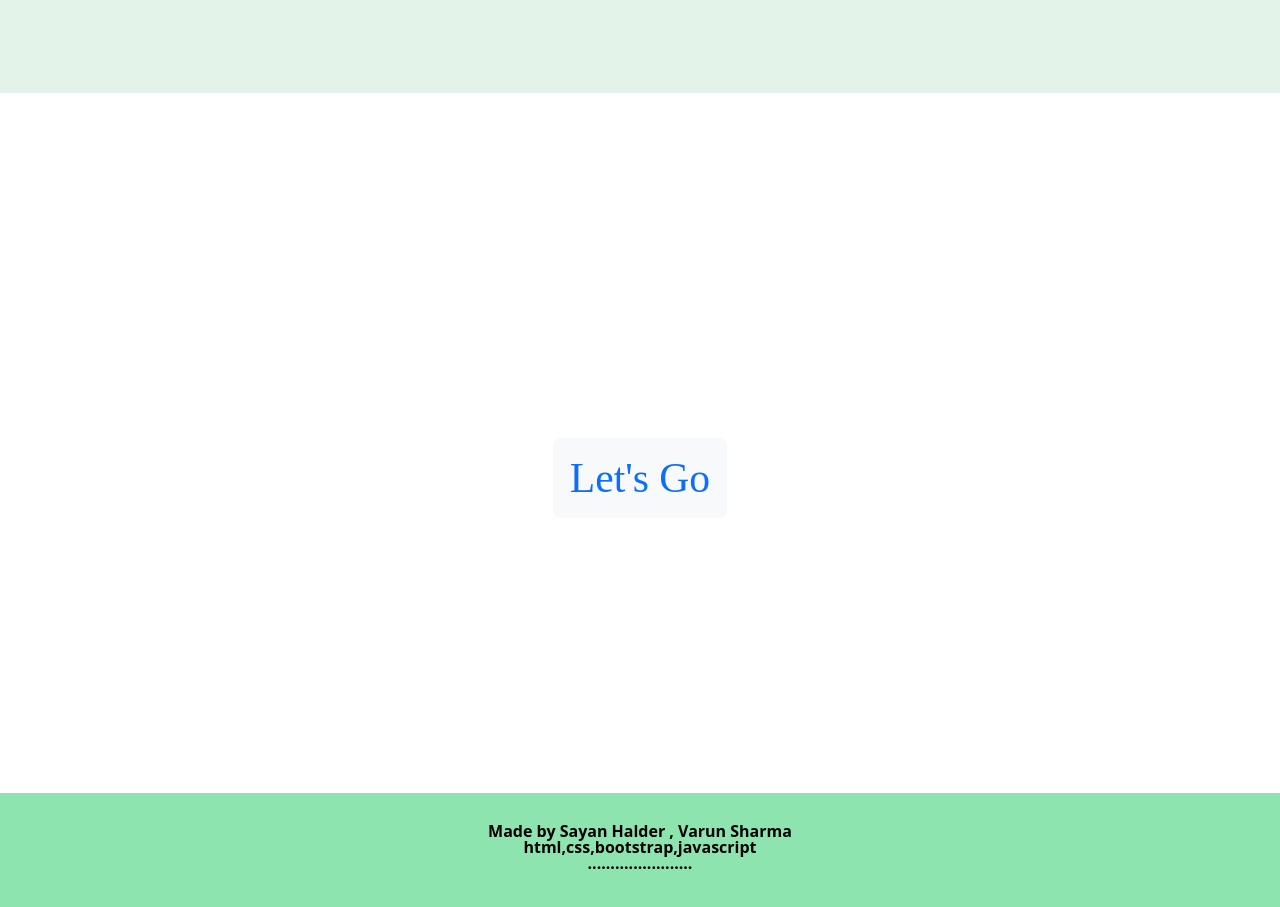
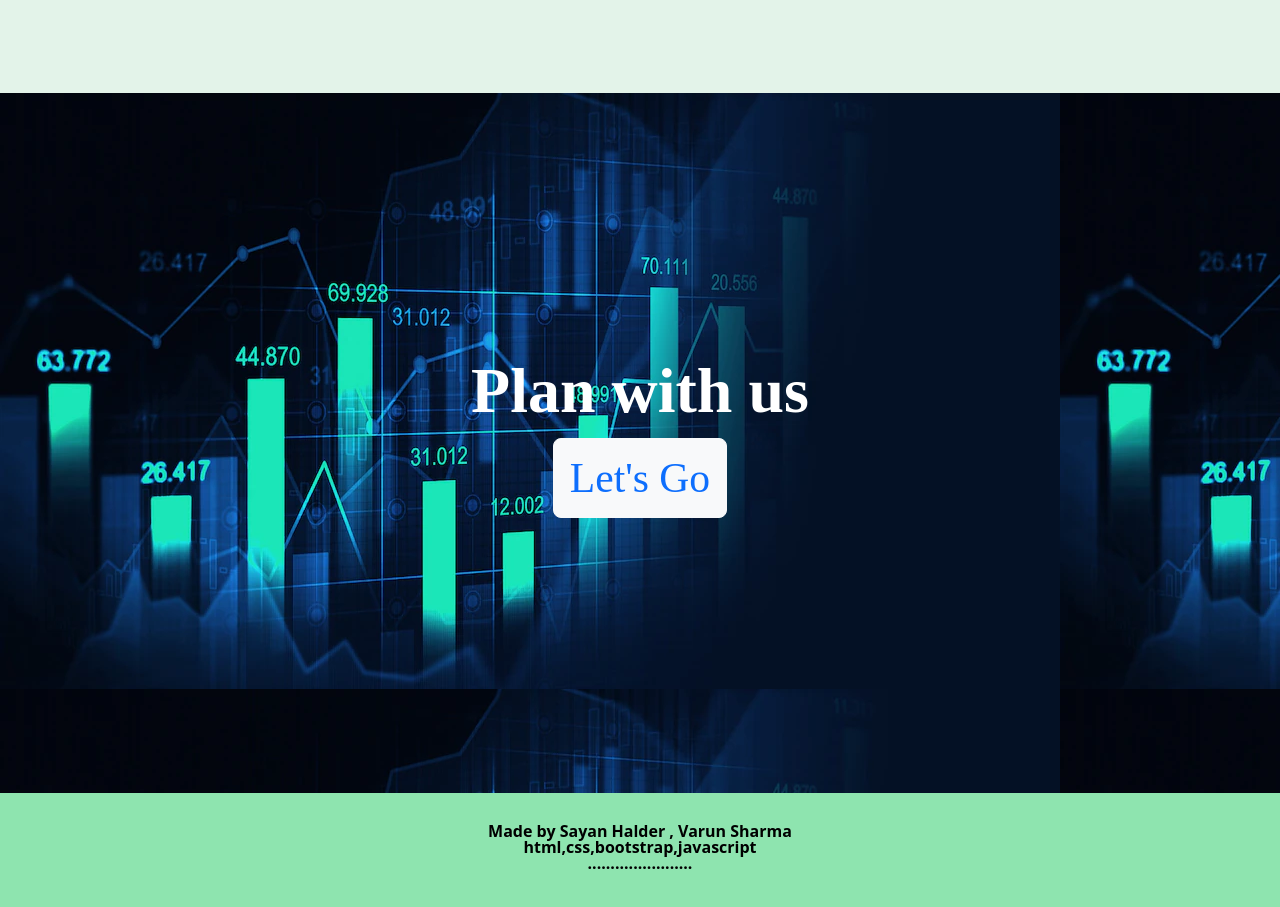
Before and after one commit to sukamalhalder789/Investo, a plain HTML site: page page.html in a window 1280 px wide. Shown: the part 2882-3789 px from the top of the page. Drawn offline with nearby package versions, Linux system fonts and the light colour scheme; the site is published under a folder, as on GitHub Pages, so addresses that start at the root find nothing.

Commit message:
Update style1.css

```diff
--- a/style1.css
+++ b/style1.css
@@ -126,7 +126,7 @@
 .img-tech
 {
     text-align: center;
-    background-image: url("/images/invest\ \(2\).jpg");
+    background-image: url("./images/invest\ \(2\).jpg");
     height: 700px;
     padding: 260px;
 }
```
